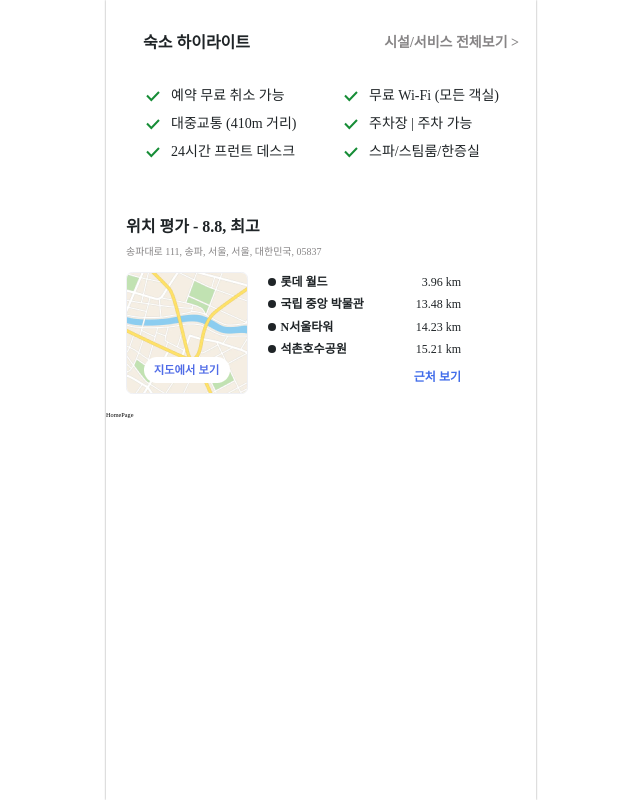
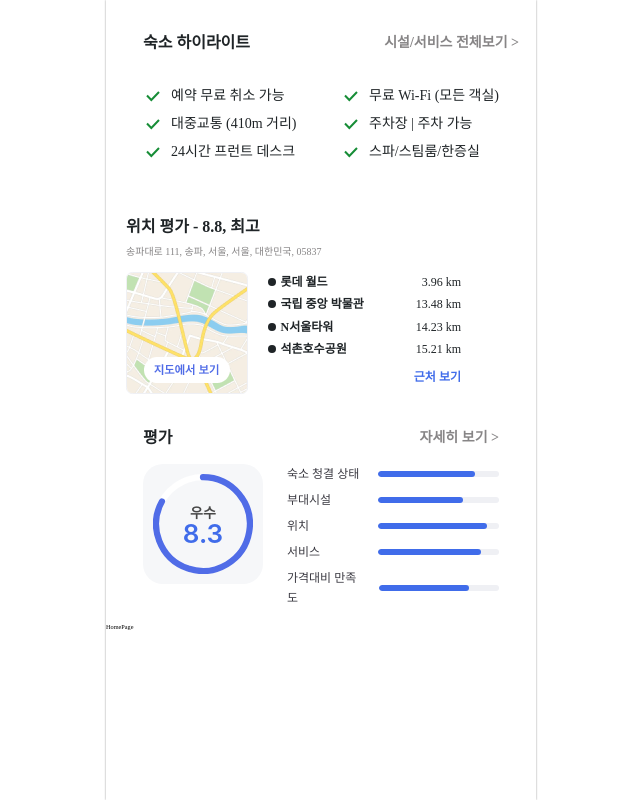
Before and after one commit to m2na7/35-COLLABORATION-WEB-AGODA, a React (Vite) app: page / in a window 1280 px wide. Shown: the whole page, without its empty margins (319-959 px from the left). Built offline with nearby package versions, Linux system fonts and the light colour scheme; a web font is replaced by a local one.

Commit message:
fix: RateReview style 수정

```diff
--- a/src/pages/HotelDetailPage/Components/HotelDetail/RateReview.style.ts
+++ b/src/pages/HotelDetailPage/Components/HotelDetail/RateReview.style.ts
@@ -1,56 +1,55 @@
-import { css } from "@emotion/react";
-import styled from "@emotion/styled";
+import { css, Theme } from "@emotion/react";
 
-export const RateReviewWrapper = styled.div`
+export const RateReviewWrapper = css`
   display: flex;
   flex-direction: column;
   padding: 16px 37px;
   background-color: #fff;
 `;
 
-export const RateHeader = styled.div`
+export const RateHeader = css`
   display: flex;
   align-items: center;
   justify-content: space-between;
   margin-bottom: 16px;
 `;
 
-export const TitleStyle = styled.h3`
-  ${({ theme }) => theme.font.title5_b_16};
-  color: ${({ theme }) => theme.color.black};
+export const TitleStyle = (theme: Theme) => css`
+  ${theme.font.title5_b_16};
+  color: ${theme.color.black};
 `;
 
-export const DetailLink = styled.a`
-  ${({ theme }) => theme.font.title6_b_14};
-  color: ${({ theme }) => theme.color.gray600};
+export const DetailLink = (theme: Theme) => css`
+  ${theme.font.title6_b_14};
+  color: ${theme.color.gray600};
   text-decoration: none;
 `;
 
-export const CircleEvaluationContainer = styled.div`
+export const CircleEvaluationContainer = css`
   display: flex;
   align-items: flex-start;
   gap: 24px;
 `;
 
-export const CircleContainer = styled.div`
+export const CircleContainer = css`
   position: relative;
   width: 120px;
   height: 120px;
   margin-bottom: 24px;
 `;
 
-export const RectangleBackground = styled.div`
+export const RectangleBackground = (theme: Theme) => css`
   position: absolute;
   top: 0;
   left: 0;
   width: 120px;
   height: 120px;
-  background-color: ${({ theme }) => theme.color.gray100};
+  background-color: ${theme.color.gray100};
   border-radius: 20px;
   z-index: 0;
 `;
 
-export const CircleWrapper = styled.div`
+export const CircleWrapper = css`
   position: absolute;
   top: 10px;
   left: 10px;
@@ -69,24 +68,24 @@ export const CircleWrapper = styled.div`
   }
 `;
 
-export const RateText = styled.div`
+export const RateText = (theme: Theme) => css`
   position: absolute;
   z-index: 2;
   text-align: center;
 
   span {
-    ${({ theme }) => theme.font.title6_b_14};
-    color: ${({ theme }) => theme.color.gray700};
+    ${theme.font.title6_b_14};
+    color: ${theme.color.gray700};
     display: block;
   }
 
   strong {
-    ${({ theme }) => theme.font.title1_sb_26};
-    color: ${({ theme }) => theme.color.blue300};
+    ${theme.font.title1_sb_26};
+    color: ${theme.color.blue300};
   }
 `;
 
-export const EvaluationList = styled.ul`
+export const EvaluationList = css`
   list-style: none;
   padding: 0;
   margin: 0;
@@ -96,7 +95,7 @@ export const EvaluationList = styled.ul`
   gap: 16px;
 `;
 
-export const EvaluationItem = styled.li`
+export const EvaluationItem = (theme: Theme) => css`
   display: flex;
   align-items: center;
   justify-content: space-between;
@@ -106,29 +105,28 @@ export const EvaluationItem = styled.li`
     color: var(--mobile_web_3-grayscale-gray800, #3c3b43);
     font-family: "Apple SD Gothic Neo";
     font-size: 12px;
-    text-align:;
+    text-align: left;
     font-weight: bold;
     margin-right: 12px;
-    ${({ theme }) => theme.font.detail2_b_12};
+    ${theme.font.detail2_b_12};
   }
 `;
 
-export const ProgressBarWrapper = styled.div`
+export const ProgressBarWrapper = (theme: Theme) => css`
   width: 121px;
   height: 6px;
   display: flex;
   position: relative;
-  height: 6px;
-  background-color: ${({ theme }) => theme.color.gray200};
+  background-color: ${theme.color.gray200};
   border-radius: 100px;
   overflow: hidden;
 `;
 
-export const ProgressBarForeground = styled.div`
+export const ProgressBarForeground = (theme: Theme) => css`
   position: absolute;
   top: 0;
   left: 0;
-  height: 100%; /* 파란색 진행 막대의 높이를 배경과 동일하게 설정 */
-  background-color: ${({ theme }) => theme.color.blue300};
+  height: 100%;
+  background-color: ${theme.color.blue300};
   border-radius: 4px;
 `;
--- a/src/pages/HotelDetailPage/Components/HotelDetail/RateReview.tsx
+++ b/src/pages/HotelDetailPage/Components/HotelDetail/RateReview.tsx
@@ -13,9 +13,12 @@ import {
   CircleWrapper,
   RateText,
 } from "./RateReview.style";
+import { useTheme } from "@emotion/react";
 import { Ellipse27, Ellipse28 } from "@assets/svg";
 
 const RateReview = () => {
+  const theme = useTheme();
+
   const Rate = {
     score: 8.3,
     label: "우수",
@@ -30,39 +33,40 @@ const RateReview = () => {
   ];
 
   return (
-    <RateReviewWrapper>
-      <RateHeader>
-        <TitleStyle>평가</TitleStyle>
-        <DetailLink>자세히 보기 &gt;</DetailLink>
-      </RateHeader>
+    <div css={RateReviewWrapper}>
+      <div css={RateHeader}>
+        <h3 css={TitleStyle(theme)}>평가</h3>
+        <a css={DetailLink(theme)}>자세히 보기 &gt;</a>
+      </div>
 
-      <CircleEvaluationContainer>
-        <CircleContainer>
-          <RectangleBackground />
-          <CircleWrapper>
+      <div css={CircleEvaluationContainer}>
+        <div css={CircleContainer}>
+          <div css={RectangleBackground(theme)} />
+          <div css={CircleWrapper}>
             <Ellipse28 />
             <Ellipse27 />
-            <RateText>
+            <div css={RateText(theme)}>
               <span>{Rate.label}</span>
               <strong>{Rate.score}</strong>
-            </RateText>
-          </CircleWrapper>
-        </CircleContainer>
+            </div>
+          </div>
+        </div>
 
-        <EvaluationList>
+        <ul css={EvaluationList}>
           {Evaluations.map((evaluation, index) => (
-            <EvaluationItem key={index}>
+            <li css={EvaluationItem(theme)} key={index}>
               <span>{evaluation.label}</span>
-              <ProgressBarWrapper>
-                <ProgressBarForeground
+              <div css={ProgressBarWrapper(theme)}>
+                <div
+                  css={ProgressBarForeground(theme)}
                   style={{ width: `${evaluation.progress * 100}%` }}
                 />
-              </ProgressBarWrapper>
-            </EvaluationItem>
+              </div>
+            </li>
           ))}
-        </EvaluationList>
-      </CircleEvaluationContainer>
-    </RateReviewWrapper>
+        </ul>
+      </div>
+    </div>
   );
 };
 
--- a/src/pages/HotelDetailPage/HotelDetailPage.tsx
+++ b/src/pages/HotelDetailPage/HotelDetailPage.tsx
@@ -1,6 +1,6 @@
 //import { Divider } from "./HotelDetailPage.style";
 import Highlights from "./Components/HotelDetail/Highlights";
-//import RateReview from "./Components/HotelDetail/RateReview";
+import RateReview from "./Components/HotelDetail/RateReview";
 import Location from "./Components/HotelDetail/Location";
 
 const HotelDetailPage = () => {
@@ -8,6 +8,7 @@ const HotelDetailPage = () => {
     <>
       <Highlights />
       <Location />
+      <RateReview />
     </>
   );
 };
```
